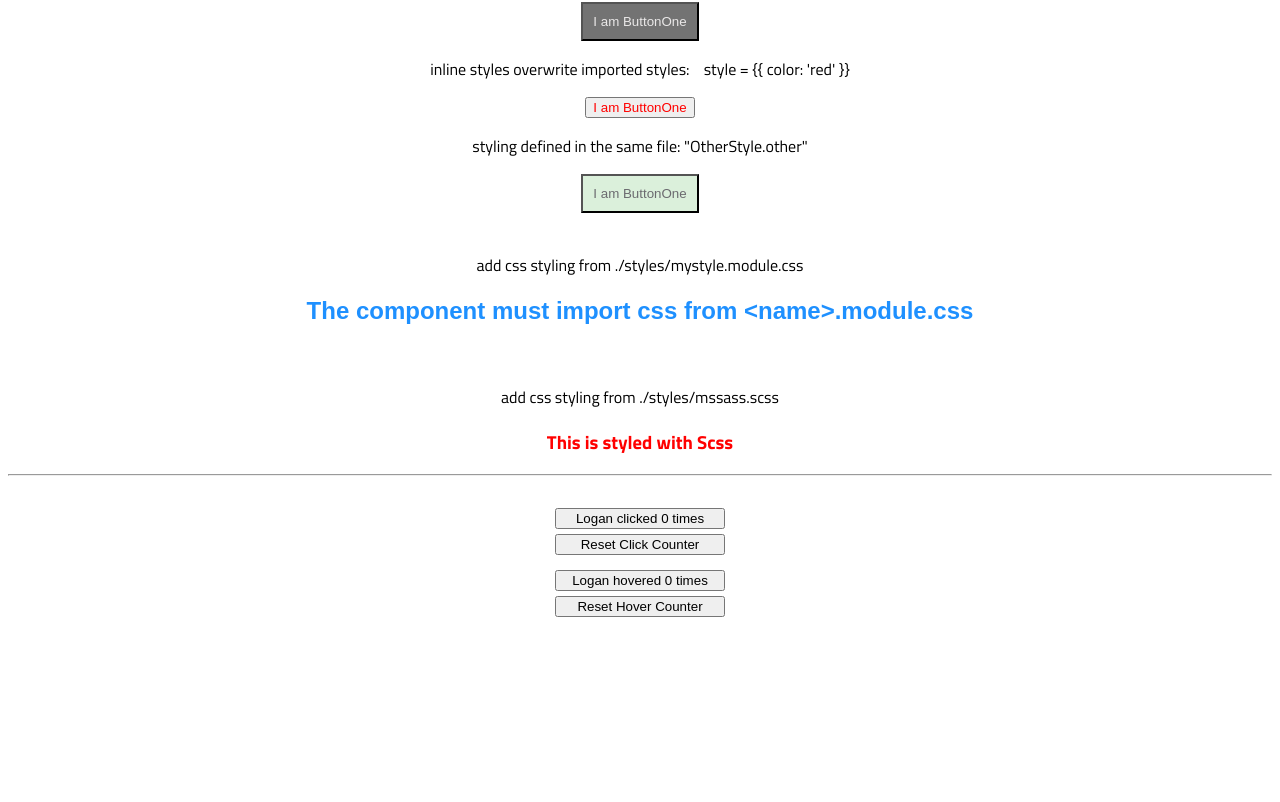
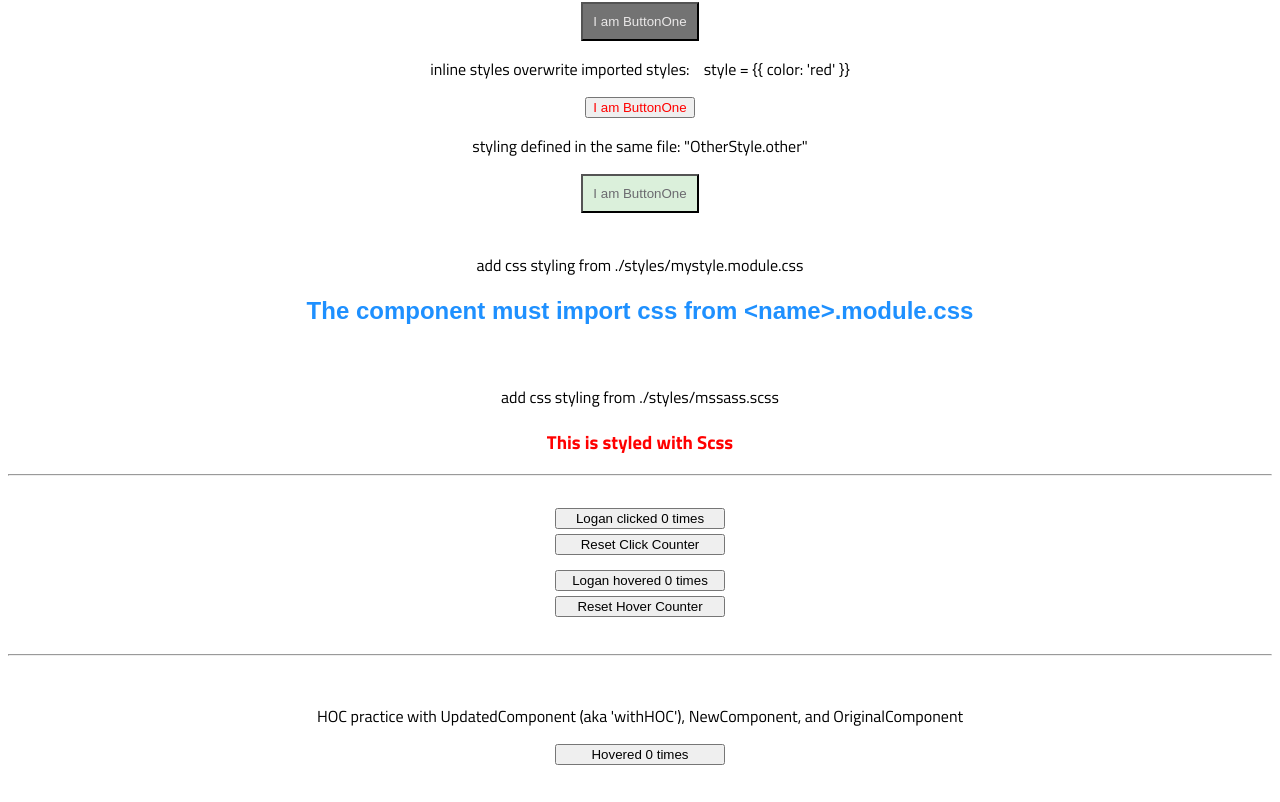
Before and after one commit to loganblackstad/react-prop-types, a React (Create React App) app: page / in a window 1280 px wide. Shown: the part 952-1754 px from the top of the page. Before the commit the page ends 1606 px from the top, so only its background shows below. Built offline with nearby package versions, Linux system fonts and the light colour scheme.

Commit message:
added a couple of ways to update state in withHOCCounter HOC component

```diff
--- a/src/App.js
+++ b/src/App.js
@@ -6,6 +6,10 @@ import { FavNum } from "./components/FavNum";
 import ButtonOne from "./components/ButtonOne";
 import CountClicks from "./components/CountClicks";
 import CountHovers from "./components/CountHovers";
+import CountClicksWithHOCCounter from "./components/CountClicksWithHOCCounter";
+import CountHoversWithHOCCounter from "./components/CountHoversWithHOCCounter";
+
+
 
 // plain css defined as css objects: cardBasic, cardDanger, cardFull
 import { cardBasic, cardDanger, cardFull } from "./settings";
@@ -57,6 +61,12 @@ function App() {
       <CountClicks />
       <CountHovers />
       <br />
+      <hr />
+      <br />
+      <p style={{ textAlign: 'center' }}>{`HOC practice with UpdatedComponent (aka 'withHOC'), NewComponent, and OriginalComponent`}</p>
+      {/* <CountClicksWithHOCCounter /> */}
+      <CountHoversWithHOCCounter />
+      <br />
 
     </div>
   );
--- /dev/null
+++ b/src/components/CountHoversWithHOCCounter.jsx
@@ -0,0 +1,16 @@
+import React, { Component } from 'react'
+import withHOCCounter from './withHOCCounter'
+
+class CountHoversWithHOCCounter extends Component {
+
+  render() {
+    const { count, incrementCount } = this.props
+    return (
+      <div>
+        <button onMouseOver={incrementCount} style={{ width: '170px', marginBottom: '5px' }}>Hovered {count} times</button>
+      </div>
+    )
+  }
+}
+
+export default withHOCCounter(CountHoversWithHOCCounter, 10)
--- a/src/components/withHOCCounter.jsx
+++ b/src/components/withHOCCounter.jsx
@@ -0,0 +1,39 @@
+import React, { Component } from 'react'
+
+
+const withHOCCounter = (OriginalComponent, incrementNumber) => {
+  class NewComponent extends React.Component {
+    constructor(props) {
+      super(props)
+
+      this.state = {
+        count: 0
+      }
+    }
+
+    // incrementCount = () => {
+    //   updatedCount = { ...this.state.count }
+    //   this.setState(prevState => {
+    //     return { count: prevState.count + incrementNumber }
+    //   })
+    // }
+
+    incrementCount = () => {
+      let { count } = this.state
+      const updatedCount = count + 1
+      this.setState({ count: updatedCount })
+    }
+
+    render() {
+      console.log('HOC', this.props.name)
+      return <OriginalComponent
+        count={this.state.count}
+        incrementCount={this.incrementCount}
+        {...this.props.name} />
+    }
+  }
+
+  return NewComponent
+}
+
+export default withHOCCounter
```
Also changed, not shown: src/components/CountClicksWithHOCCounter.jsx (added).
